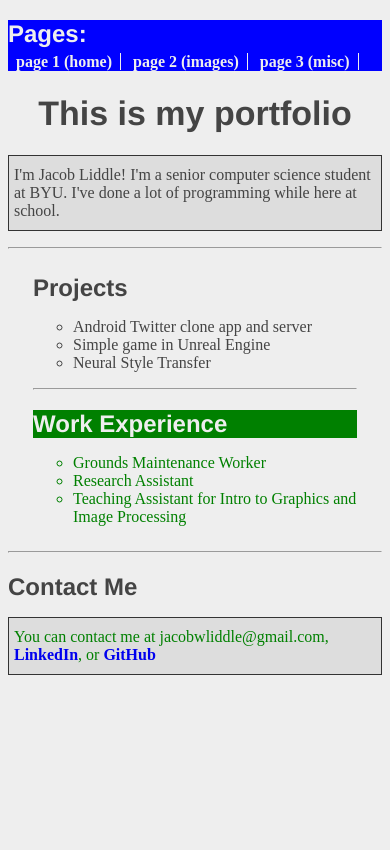
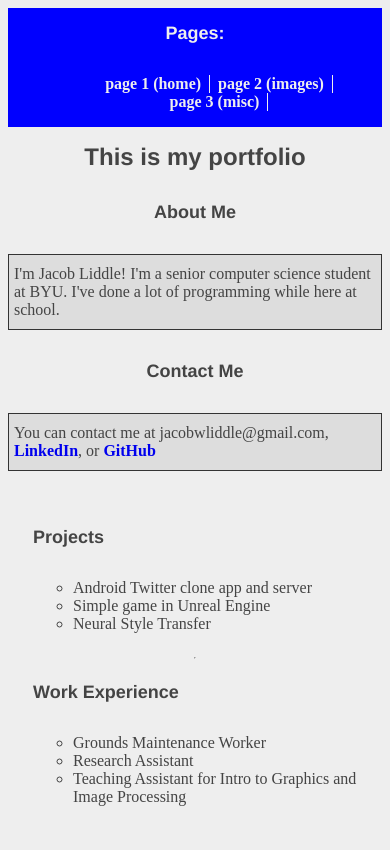
Before and after one commit to wockomtosh/portfolio, a plain HTML site: page index.html in a window 390 px wide. Drawn offline with Linux system fonts and the light colour scheme.

Commit message:
Flexbox+Responsive Design

```diff
--- a/index.html
+++ b/index.html
@@ -3,24 +3,34 @@
   <head>
     <title>Jake's Portfolio</title>
     <link rel='stylesheet' href='style.css'/>
+    <meta name='viewport'
+      content='width=device-width, initial-scale=1.0, maximum-scale=1.0' />
   </head>
   <body>
 
       <div class="navi">
-          <h2>Pages:</h2>
-          <ul class="navi">
-              <li class="navi"><a href="/page-one.html">page 1 (home)</a></li>
-              <li class="navi"><a href="/page-two.html">page 2 (images)</a></li>
-              <li class="navi"><a href="/page-three.html">page 3 (misc)</a></li>
+          <h2 class="navi-title">Pages:</h2>
+          <ul class="navi-list">
+              <li class="navi-item"><a href="/page-one.html">page 1 (home)</a></li>
+              <li class="navi-item"><a href="/page-two.html">page 2 (images)</a></li>
+              <li class="navi-item"><a href="/page-three.html">page 3 (misc)</a></li>
           </ul>
       </div>
 
     <h1>This is my portfolio</h1>
 
-    <p>I'm Jacob Liddle! I'm a senior computer science student at BYU.
+    <div class="content">
+
+        <div class="about">
+
+            <h2 class="about-item">About Me</h2>
+            <p class="about-item">I'm Jacob Liddle! I'm a senior computer science student at BYU.
             I've done a lot of programming while here at school.</p>
 
-    <hr/>
+            <h2 class="about-item">Contact Me</h2>
+            <p class="about-item">You can contact me at jacobwliddle@gmail.com, <a href="https://www.linkedin.com/in/jacobliddle6/">LinkedIn</a>, or <a href="https://github.com/wockomtosh">GitHub</a></p>
+
+        </div>
 
         <div class="lists">
             <h2>Projects</h2>
@@ -40,10 +50,7 @@
             </ul>
         </div>
 
-    <hr/>
-
-    <h2>Contact Me</h2>
-    <p class="bottom">You can contact me at jacobwliddle@gmail.com, <a href="https://www.linkedin.com/in/jacobliddle6/">LinkedIn</a>, or <a href="https://github.com/wockomtosh">GitHub</a></p>
+    </div>
 
   </body>
 </html>
--- a/style.css
+++ b/style.css
@@ -1,16 +1,6 @@
 body {
   color: #444444; /*dark gray*/
   background-color: #EEEEEE; /*very light gray*/
-}
-
-h1 {
-	font-size: 34px;
-	text-align: center;
-}
-
-h2 {
-	font-size: 24px; /*default*/
-	margin-bottom: 5px;
 }
 
 h1, h2 {
@@ -42,14 +32,21 @@ p {
     padding: 0;
     background-color: blue;
     color: #EEEEEE;
+    display: flex;
+    justify-content: center;
+    align-items: center;
+    flex-wrap: wrap;
 }
 
-.navi ul {
+.navi-list {
     list-style-type: none;
+    display: flex;
+    justify-content: center;
+    align-items: center;
+    flex-wrap: wrap;
 }
 
-.navi li {
-	display: inline;
+.navi-item {
     border-right: 1px solid #EEEEEE;
 }
 
@@ -62,15 +59,71 @@ p {
     color: #EEEEEE;
 }
 
-.bottom {
-  color: green;
+@media only screen and (max-width: 500px) {
+    /* body {
+      background-color: green;
+    } */
+
+    h1 {
+      font-size: 24px;
+      text-align: center;
+    }
+
+    h2 {
+        font-size: 18px;
+    }
+
+    .content {
+        display: flex;
+        justify-content: center;
+        align-items: center;
+        flex-direction: column;
+    }
+
+    .about {
+        /* width: 100%; */
+        display: flex;
+        justify-content: center;
+        align-items: center;
+        flex-wrap: wrap;
+        flex-direction: column;
+    }
+
+    /* .about-item {
+        width: 300%;
+    } */
+
+    .lists {
+        margin: 25px;
+        display: flex;
+        align-items: flex-start;
+        flex-direction: column;
+    }
+}
+
+/* Desktop Styles */
+@media only screen and (min-width: 401px) {
+    h1 {
+    	font-size: 34px;
+    	text-align: center;
+    }
+
+    .content {
+        display: flex;
+        justify-content: center;
+    }
+
+    .about {
+        width: 15%;
+        display: flex;
+        align-items: center;
+        flex-wrap: wrap;
     }
 
     .lists {
         margin: 25px;
+        display: flex;
+        align-items: flex-start;
+        flex-direction: column;
     }
-
-#experience {
-	color: #EEEEEE;
-	background-color: green;
 }
```
Lines whose indentation alone changed are shown as unchanged.
